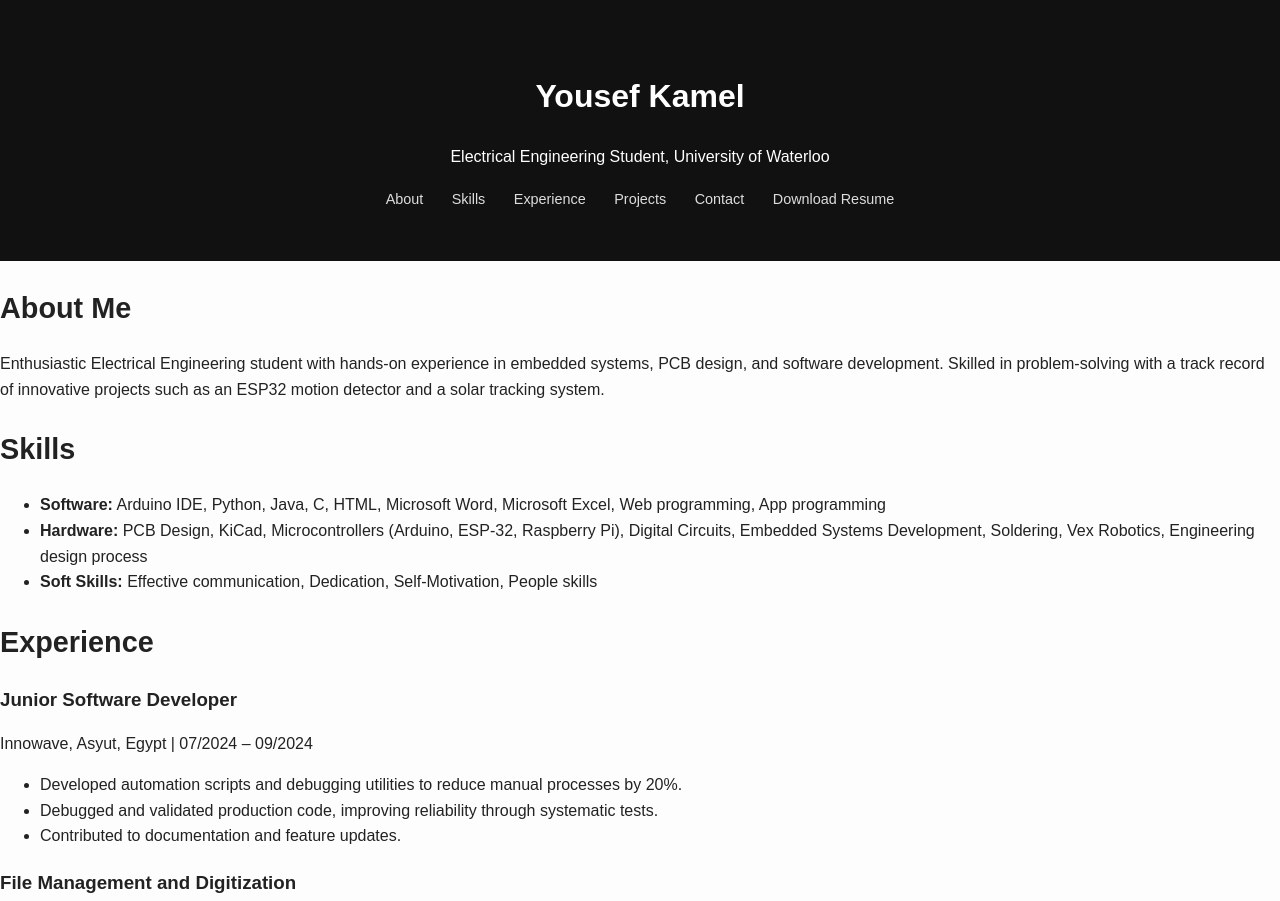
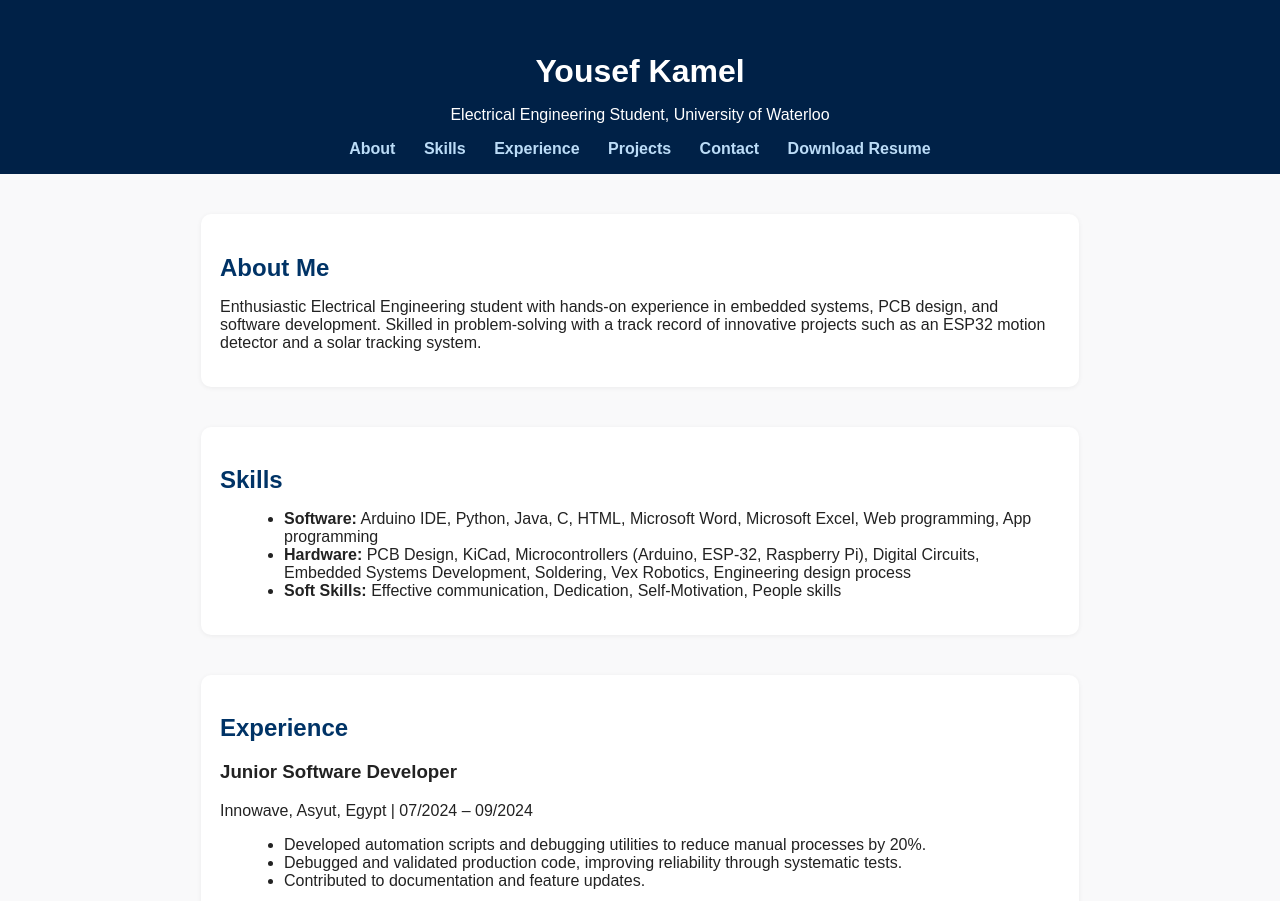
Before and after one commit to yousefk07/yousef-portfolio, a plain HTML site: page index.html in a window 1280 px wide. Shown: the top 901 px of the page. Drawn offline with Linux system fonts and the light colour scheme.

Commit message:
Update styles.css

```diff
--- a/styles.css
+++ b/styles.css
@@ -1,100 +1,64 @@
-/* ===== General ===== */
 body {
+    font-family: Arial, sans-serif;
+    background: #f9f9fa;
     margin: 0;
-    font-family: Arial, Helvetica, sans-serif;
-    background: #fdfdfd;
     color: #222;
-    line-height: 1.6;
 }
-
-/* ===== Header ===== */
 header {
-    background: #111;
-    color: white;
-    padding: 50px 20px;
+    background: #002147;
+    color: #fff;
+    padding: 2rem 1rem 1rem 1rem;
     text-align: center;
 }
-
-.title {
-    font-size: 2.5rem;
-    margin-bottom: 10px;
-    letter-spacing: 2px;
+header h1 {
+    margin-bottom: 0.5rem;
 }
-
-.subtitle {
-    opacity: 0.8;
-    margin-bottom: 20px;
+nav {
+    margin-top: 1rem;
 }
-
-/* ===== Navigation ===== */
 nav a {
     margin: 0 12px;
     text-decoration: none;
-    color: #ddd;
-    font-size: 0.9rem;
-    transition: 0.2s ease;
+    color: #bbdcf7;
+    font-weight: bold;
+    transition: color 0.2s;
 }
-
 nav a:hover {
-    color: white;
-    text-decoration: underline;
+    color: #fff700;
 }
-
-/* ===== Sections ===== */
-.section {
-    padding: 60px 20px;
-    max-width: 900px;
-    margin: auto;
+section {
+    max-width: 840px;
+    margin: 2.5rem auto;
+    padding: 1.2rem;
+    background: white;
+    border-radius: 10px;
+    box-shadow: 0 1px 5px rgba(0,0,0,0.06);
 }
-
-.section.light {
-    background: #f3f3f3;
+h2 {
+    color: #003366;
+    margin-bottom: 1rem;
 }
-
-h2 {
-    font-size: 1.8rem;
-    margin-bottom: 20px;
+ul {
+    list-style: disc;
+    margin-left: 24px;
 }
-
-h3 {
-    margin-bottom: 8px;
-    font-weight: bold;
+.job, .project {
+    margin-bottom: 1.7rem;
 }
-
-.item {
-    margin-bottom: 30px;
+footer {
+    margin-top: 2rem;
+    background: #002147;
+    color: #fff;
+    text-align: center;
+    padding: 1rem 0.2rem;
+    border-radius: 0 0 8px 8px;
 }
-
-/* ===== Grids ===== */
-.two-col {
-    display: grid;
-    grid-template-columns: repeat(auto-fit, minmax(220px, 1fr));
-    gap: 20px;
+@media (max-width: 580px) {
+    section {
+        padding: 0.5rem;
+    }
+    header, footer {
+        padding-left: 0.2rem;
+        padding-right: 0.2rem;
+    }
 }
-
-/* ===== Footer ===== */
-footer {
-    background: #111;
-    color: #bbb;
-    text-align: center;
-    padding: 20px;
-    margin-top: 40px;
-}
-
-footer p {
-    margin: 0;
-}
-
-/* ===== Links ===== */
-a {
-    color: #0066cc;
-}
-
-a:hover {
-    text-decoration: underline;
-}
-
-/* ===== Responsive ===== */
-@media screen and (max-width: 600px) {
-    .title { font-size: 2rem; }
-}
```
